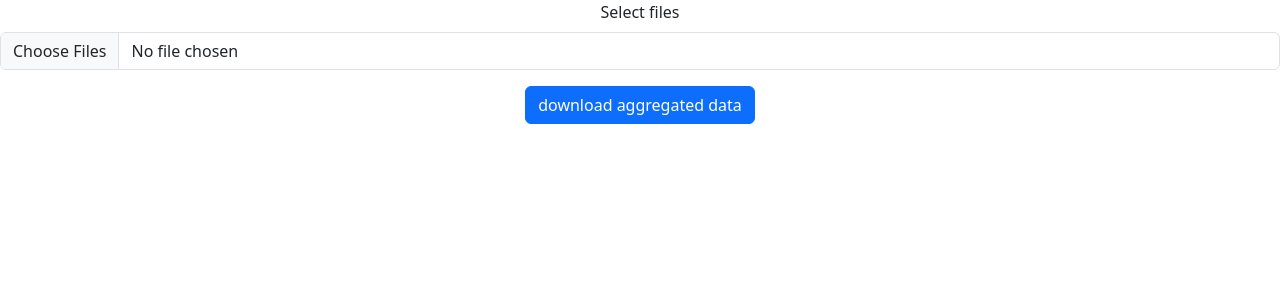
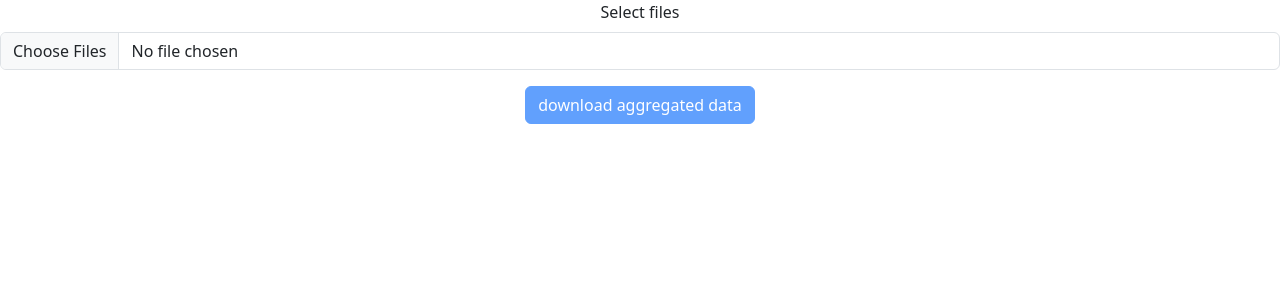
Before and after one commit to xavier-breuil/balance_ticket, a React (Create React App) app: page /convert_balance_ticket in a window 1280 px wide. Shown: the top 300 px of the page. Built offline with nearby package versions, Linux system fonts and the light colour scheme.

Commit message:
dev: Read data from first file.

```diff
--- a/src/components/convertBalanceTickets.js
+++ b/src/components/convertBalanceTickets.js
@@ -4,18 +4,33 @@ import Button from 'react-bootstrap/Button';
 
 const ConvertBalanceTickets = () => {
   const [selectedFiles, setSelectedFiles] = useState([]);
+  const [downloadDisabled, setDownloadDisabled] = useState(true);
+
+  let fileReader;
 
   const downloadAggregatedData = () => {
     console.log('download data');
   }
 
+const enableDownloading = () => {
+  setDownloadDisabled(false);
+  console.log(fileReader.result);
+}
+
+const filesChanged = event => {
+  console.log(event.target.files[0]);
+  fileReader = new FileReader();
+  fileReader.onloadend = enableDownloading;
+  fileReader.readAsText(event.target.files[0]);
+}
+
   return (
     <>
       <Form.Group controlId="formFile" className="mb-3">
         <Form.Label>Select files</Form.Label>
-        <Form.Control type="file" multiple />
+        <Form.Control type="file" multiple accept=".TXT, .txt" onChange={filesChanged}/>
       </Form.Group>
-      <Button variant="primary" onClick={downloadAggregatedData}>download aggregated data</Button>
+      <Button variant="primary" onClick={downloadAggregatedData} disabled={downloadDisabled}>download aggregated data</Button>
     </>
   );
 }
```
